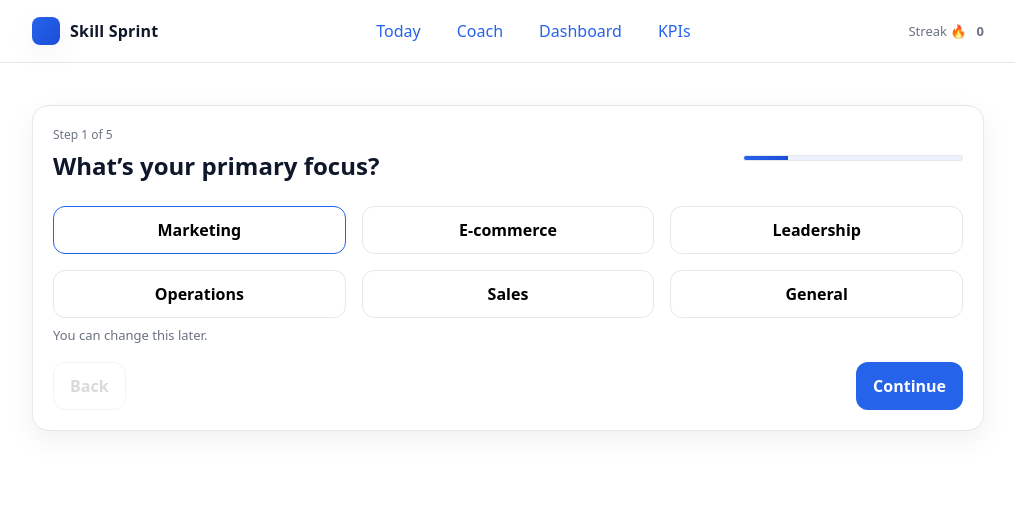
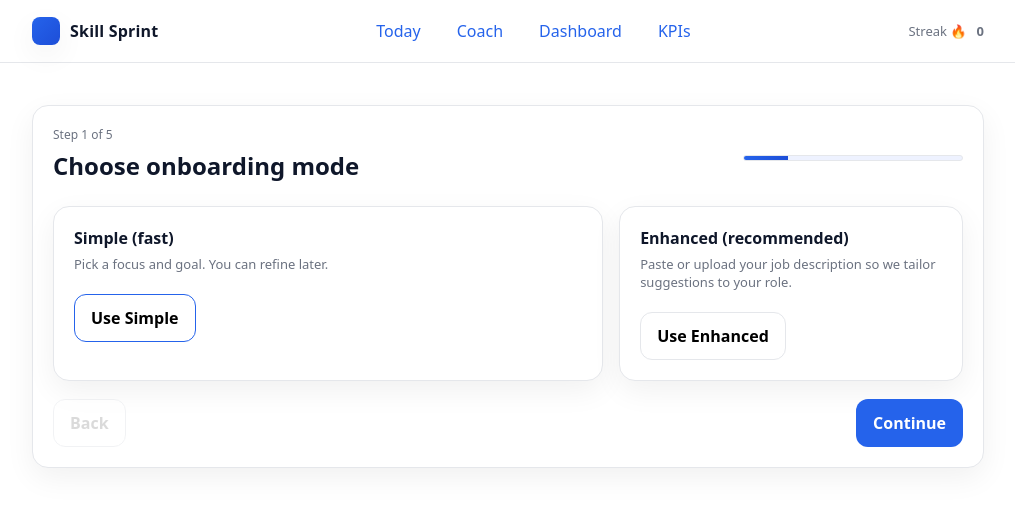
Before and after one commit to jammoody/skill-sprint, a Next.js app: page /onboarding in a window 1280 px wide. Shown: the top 506 px of the page, without its empty margins (132-1147 px from the left). Built offline with nearby package versions, Linux system fonts and the light colour scheme.

Commit message:
Update onboarding.js

```diff
--- a/pages/onboarding.js
+++ b/pages/onboarding.js
@@ -1,43 +1,119 @@
 // pages/onboarding.js
 import { useMemo, useState } from 'react';
-import Link from 'next/link';
 import Nav from '../components/Nav';
 import { setProfile, getKPIs } from '../lib/store';
 
 const FOCUS = ['Marketing','E-commerce','Leadership','Operations','Sales','General'];
-const STYLES = [
+const STYLE_OPTIONS = [
   { key:'supportive', label:'Supportive', sub:'Encouraging and positive' },
   { key:'direct', label:'Direct', sub:'Clear and to the point' },
   { key:'analytical', label:'Analytical', sub:'Data-first and KPI-driven' }
 ];
+const AREA_LIBRARY = [
+  'Value proposition','Positioning','Lead gen','Email','Paid ads','SEO',
+  'Conversion rate','Pricing','Customer success','Churn','Hiring','Process',
+];
+
+function extractFromJD(text=''){
+  const lower = text.toLowerCase();
+  const hits = [];
+  const map = {
+    marketing:['campaign','email','content','seo','brand','paid','ads','demand','lead'],
+    ecommerce:['product page','cart','checkout','aov','catalog','merchandising'],
+    leadership:['team','stakeholder','roadmap','kpi','strategy','cross-functional'],
+    operations:['process','sla','ops','workflow','efficiency','throughput'],
+    sales:['pipeline','crm','quota','prospect','closing','objection'],
+  };
+  const suggestions = new Set();
+  for (const [area, kws] of Object.entries(map)) {
+    if (kws.some(k=>lower.includes(k))) hits.push(area[0].toUpperCase()+area.slice(1));
+  }
+  if (lower.includes('email')) { suggestions.add('Email'); suggestions.add('Conversion rate'); }
+  if (lower.includes('seo')) suggestions.add('SEO');
+  if (lower.includes('ads') || lower.includes('paid')) suggestions.add('Paid ads');
+  if (lower.includes('pipeline') || lower.includes('quota')) suggestions.add('Lead gen');
+  if (lower.includes('process')) suggestions.add('Process');
+  return {
+    inferredFocus: hits[0] ? hits[0] : null,
+    areas: Array.from(suggestions)
+  };
+}
 
 export default function Onboarding(){
+  const [mode,setMode]=useState('simple'); // 'simple' | 'enhanced'
   const [step,setStep]=useState(0);
+
+  // shared
   const [focus,setFocus]=useState('Marketing');
+  const [areas,setAreas]=useState([]);
   const [goal,setGoal]=useState('');
   const [style,setStyle]=useState('analytical');
   const [minutes,setMinutes]=useState(10);
-  const [prefExamples,setPrefExamples]=useState(true);
 
-  const steps = useMemo(()=>[
-    { title:'What’s your primary focus?', render: FocusStep },
-    { title:'What outcome do you want in 30 days?', render: GoalStep },
-    { title:'Pick your coach style', render: StyleStep },
-    { title:'Any preferences?', render: PrefStep },
-    { title:'Summary', render: SummaryStep },
-  ],[]);
+  // enhanced
+  const [jd,setJD]=useState('');
+  const [jdFileName,setJDFileName]=useState('');
+
+  const steps = useMemo(()=>{
+    const base = [
+      { title:'Choose onboarding mode', key:'mode' },
+      ...(mode==='enhanced'
+        ? [
+            { title:'Paste or upload your job description', key:'jd' },
+            { title:'Review suggested focus & areas', key:'areas' },
+          ]
+        : []),
+      { title:'Pick your primary focus', key:'focus' },
+      { title:'30-day outcome', key:'goal' },
+      { title:'Coach style & cadence', key:'style' },
+      { title:'Summary', key:'summary' },
+    ];
+    return base;
+  },[mode]);
+
   const progress = ((step+1)/steps.length)*100;
   const next = ()=> step<steps.length-1 ? setStep(step+1) : finish();
   const back = ()=> step>0 && setStep(step-1);
 
+  function onJDChange(text){
+    setJD(text);
+    const { inferredFocus, areas: recAreas } = extractFromJD(text);
+    if (inferredFocus) setFocus(inferredFocus);
+    if (recAreas?.length) setAreas(prev=>{
+      const s = new Set(prev); recAreas.forEach(a=>s.add(a)); return Array.from(s);
+    });
+  }
+
+  async function onFile(e){
+    const f = e.target.files?.[0];
+    if (!f) return;
+    setJDFileName(f.name);
+    if (f.type.startsWith('text/')) {
+      const txt = await f.text();
+      onJDChange(txt);
+    } else {
+      alert('For now, please upload .txt or paste your JD text. (PDF support coming soon)');
+    }
+  }
+
+  function toggleArea(a){
+    setAreas(prev => prev.includes(a) ? prev.filter(x=>x!==a) : [...prev, a]);
+  }
+
   function finish(){
-    const profile = { focus:[focus], coachStyle:style, constraints:{ minutesPerDay:Number(minutes), prefersExamples:prefExamples }, goal30d: goal || 'Make visible progress' };
+    const profile = {
+      focus:[focus],
+      areas,
+      coachStyle:style,
+      constraints:{ minutesPerDay:Number(minutes) },
+      goal30d: goal || 'Make visible progress',
+      jobDescription: jd ? { text: jd, fileName: jdFileName || null } : null
+    };
     setProfile(profile);
     if (!getKPIs().categories) localStorage.setItem('ss_kpis', JSON.stringify({categories:{}}));
     window.location.assign('/coach');
   }
 
-  const Current = steps[step].render;
   return (
     <>
       <Nav active="onboard" />
@@ -52,7 +128,125 @@ export default function Onboarding(){
           </div>
 
           <div style={{marginTop:16}}>
-            <Current {...{focus,setFocus,goal,setGoal,style,setStyle,minutes,setMinutes,prefExamples,setPrefExamples}} />
+            {steps[step].key==='mode' && (
+              <section className="row two">
+                <div className="card">
+                  <b>Simple (fast)</b>
+                  <p className="help" style={{marginTop:6}}>Pick a focus and goal. You can refine later.</p>
+                  <button className="btn" style={{marginTop:8, borderColor: mode==='simple'?'var(--accent)':'var(--border)'}} onClick={()=>setMode('simple')}>Use Simple</button>
+                </div>
+                <div className="card">
+                  <b>Enhanced (recommended)</b>
+                  <p className="help" style={{marginTop:6}}>Paste or upload your job description so we tailor suggestions to your role.</p>
+                  <button className="btn" style={{marginTop:8, borderColor: mode==='enhanced'?'var(--accent)':'var(--border)'}} onClick={()=>setMode('enhanced')}>Use Enhanced</button>
+                </div>
+              </section>
+            )}
+
+            {steps[step].key==='jd' && (
+              <section className="row two">
+                <div className="card">
+                  <b>Paste job description (or responsibilities)</b>
+                  <textarea className="textarea" placeholder="Paste the JD text here…" value={jd} onChange={e=>onJDChange(e.target.value)} />
+                  <p className="help" style={{marginTop:6}}>We scan for signals (e.g., “email”, “pipeline”, “process”) to pre-fill focus and areas.</p>
+                </div>
+                <div className="card">
+                  <b>Upload (.txt for now)</b>
+                  <input className="input" type="file" accept=".txt,text/plain" onChange={onFile}/>
+                  {jdFileName && <p className="small" style={{marginTop:6}}>Uploaded: {jdFileName}</p>}
+                  <p className="help" style={{marginTop:8}}>PDF support coming soon — meanwhile, paste the text.</p>
+                </div>
+              </section>
+            )}
+
+            {steps[step].key==='areas' && (
+              <section>
+                <b>Suggested areas to focus</b>
+                <p className="help" style={{marginTop:6}}>These came from your job description. Toggle any you want.</p>
+                <div className="inline" style={{marginTop:8}}>
+                  {AREA_LIBRARY.map(a=>(
+                    <button key={a} className="btn btn-chip" onClick={()=>toggleArea(a)} style={{borderColor: areas.includes(a)?'var(--accent)':'var(--border)'}}>
+                      {areas.includes(a)?'✓ ':''}{a}
+                    </button>
+                  ))}
+                </div>
+              </section>
+            )}
+
+            {steps[step].key==='focus' && (
+              <section>
+                <b>Your primary focus</b>
+                <div className="row" style={{gridTemplateColumns:'repeat(3,minmax(0,1fr))', marginTop:8}}>
+                  {FOCUS.map(f=>(
+                    <button key={f} className="btn" onClick={()=>setFocus(f)}
+                      style={{borderColor: focus===f ? 'var(--accent)' : 'var(--border)', fontWeight: focus===f?800:600}}>
+                      {f}
+                    </button>
+                  ))}
+                </div>
+                <p className="help" style={{marginTop:8}}>Used to seed your first coach reply and sprint suggestions.</p>
+              </section>
+            )}
+
+            {steps[step].key==='goal' && (
+              <section className="row two">
+                <div className="card">
+                  <b>Your #1 outcome (30 days)</b>
+                  <input className="input" placeholder="e.g., Increase email revenue by 20%" value={goal} onChange={e=>setGoal(e.target.value)} style={{marginTop:8}} />
+                  <p className="help" style={{marginTop:8}}>Short and specific helps me coach you better.</p>
+                </div>
+                <div className="card">
+                  <b>Inspiration</b>
+                  <div className="inline" style={{marginTop:8}}>
+                    {['More leads','Higher conversion','Ship faster','Reduce churn'].map(x=>(
+                      <button key={x} className="btn btn-chip" onClick={()=>setGoal(x)}>{x}</button>
+                    ))}
+                  </div>
+                </div>
+              </section>
+            )}
+
+            {steps[step].key==='style' && (
+              <section className="row two">
+                <div className="card">
+                  <b>Coach style</b>
+                  <div className="row" style={{marginTop:8}}>
+                    {STYLE_OPTIONS.map(s=>(
+                      <button key={s.key} className="btn" onClick={()=>setStyle(s.key)}
+                        style={{display:'flex', flexDirection:'column', alignItems:'flex-start', gap:4, borderColor: style===s.key?'var(--accent)':'var(--border)'}}>
+                        <span style={{fontWeight:800}}>{s.label}</span>
+                        <span className="small">{s.sub}</span>
+                      </button>
+                    ))}
+                  </div>
+                </div>
+                <div className="card">
+                  <b>Daily cadence</b>
+                  <input className="input" type="number" min="5" max="60" value={minutes} onChange={e=>setMinutes(e.target.value)} style={{marginTop:8}}/>
+                  <p className="help" style={{marginTop:8}}>We’ll keep sprints to ~{minutes} minutes.</p>
+                </div>
+              </section>
+            )}
+
+            {steps[step].key==='summary' && (
+              <section className="row two">
+                <div className="card">
+                  <b>Summary</b>
+                  <ul className="list" style={{marginTop:8}}>
+                    <li><b>Focus:</b> {focus}</li>
+                    <li><b>Areas:</b> {areas.length? areas.join(' • ') : '—'}</li>
+                    <li><b>Goal (30d):</b> {goal || 'Make visible progress'}</li>
+                    <li><b>Coach style:</b> {STYLE_OPTIONS.find(s=>s.key===style)?.label || style}</li>
+                    <li><b>Daily minutes:</b> {minutes}</li>
+                    {jd && <li><b>JD provided:</b> yes</li>}
+                  </ul>
+                </div>
+                <div className="card">
+                  <b>What happens next</b>
+                  <p className="help">We’ll tailor your first coach answers and sprint suggestions to your role and chosen areas.</p>
+                </div>
+              </section>
+            )}
           </div>
 
           <div className="spaced" style={{marginTop:18}}>
@@ -64,89 +258,3 @@ export default function Onboarding(){
     </>
   );
 }
-
-function FocusStep({focus,setFocus}){
-  return (
-    <>
-      <div className="row" style={{gridTemplateColumns:'repeat(3,minmax(0,1fr))'}}>
-        {FOCUS.map(f=>(
-          <button key={f} className="btn" onClick={()=>setFocus(f)}
-            style={{borderColor: focus===f ? 'var(--accent)' : 'var(--border)', fontWeight: focus===f?800:600}}>
-            {f}
-          </button>
-        ))}
-      </div>
-      <p className="help" style={{marginTop:8}}>You can change this later.</p>
-    </>
-  );
-}
-function GoalStep({goal,setGoal}){
-  return (
-    <div className="row two">
-      <div className="card">
-        <b>Your #1 outcome (30 days)</b>
-        <input className="input" placeholder="e.g., Increase email revenue by 20%" value={goal} onChange={e=>setGoal(e.target.value)} style={{marginTop:8}} />
-        <p className="help" style={{marginTop:8}}>Short and specific helps me coach you better.</p>
-      </div>
-      <div className="card">
-        <b>Need inspiration?</b>
-        <div className="inline" style={{marginTop:8}}>
-          {['More leads','Higher conversion','Ship faster','Reduce churn'].map(x=>(
-            <button key={x} className="btn btn-chip" onClick={()=>setGoal(x)}>{x}</button>
-          ))}
-        </div>
-      </div>
-    </div>
-  );
-}
-function StyleStep({style,setStyle}){
-  return (
-    <div className="row">
-      {STYLES.map(s=>(
-        <button key={s.key} className="btn" onClick={()=>setStyle(s.key)}
-          style={{display:'flex', flexDirection:'column', alignItems:'flex-start', gap:4, borderColor: style===s.key?'var(--accent)':'var(--border)'}}>
-          <span style={{fontWeight:800}}>{s.label}</span>
-          <span className="small">{s.sub}</span>
-        </button>
-      ))}
-    </div>
-  );
-}
-function PrefStep({minutes,setMinutes,prefExamples,setPrefExamples}){
-  return (
-    <div className="row two">
-      <div className="card">
-        <b>Minutes per day</b>
-        <input className="input" type="number" min="5" max="60" value={minutes} onChange={e=>setMinutes(e.target.value)} style={{marginTop:8}}/>
-      </div>
-      <div className="card">
-        <b>Preferences</b>
-        <label className="inline" style={{gap:8, marginTop:8}}>
-          <input type="checkbox" checked={prefExamples} onChange={e=>setPrefExamples(e.target.checked)} />
-          <span>Prefer examples</span>
-        </label>
-        <p className="help" style={{marginTop:8}}>I’ll tailor how I explain things.</p>
-      </div>
-    </div>
-  );
-}
-function SummaryStep({focus,style,minutes,goal}){
-  const styleLabel = {supportive:'Supportive', direct:'Direct', analytical:'Analytical'}[style] || style;
-  return (
-    <div className="row two">
-      <div className="card">
-        <b>You chose</b>
-        <ul className="list">
-          <li><b>Focus</b>: {focus}</li>
-          <li><b>Coach style</b>: {styleLabel}</li>
-          <li><b>Minutes/day</b>: {minutes}</li>
-          <li><b>Outcome</b>: {goal || 'Make visible progress'}</li>
-        </ul>
-      </div>
-      <div className="card">
-        <b>What happens next</b>
-        <p className="help">We’ll jump into a quick chat to clarify context, then start your first sprint.</p>
-      </div>
-    </div>
-  );
-}
```
